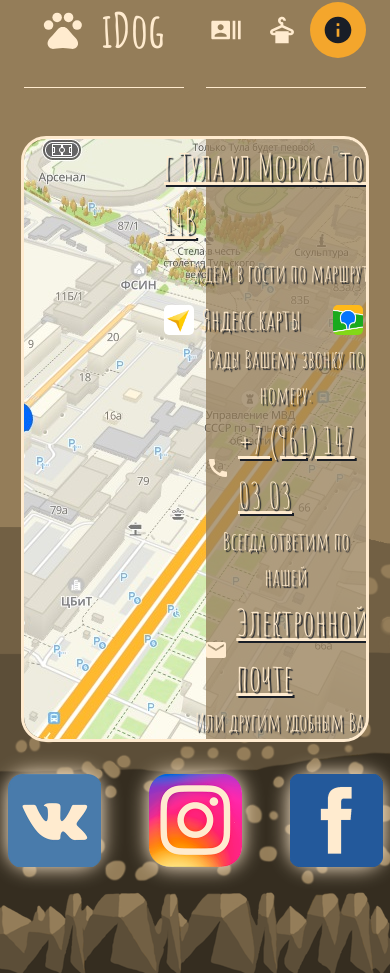
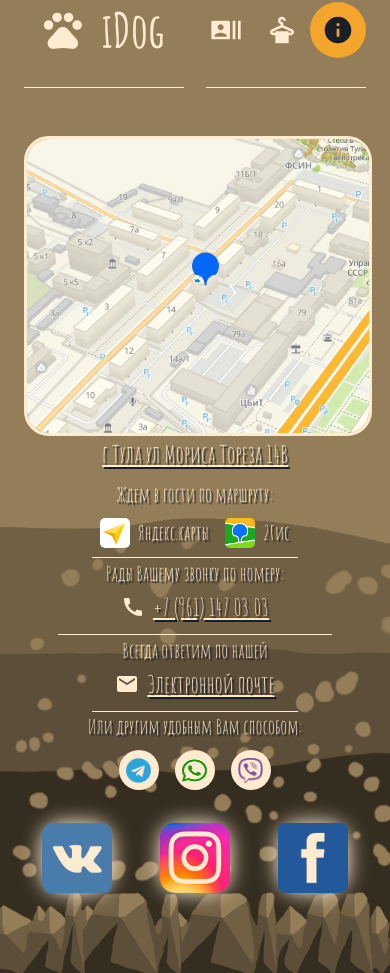
Before and after one commit to RojkovYury/idog, a Next.js app: page / in a window 390 px wide. Shown: the part 3596-4569 px from the top of the page. Built offline with nearby package versions, Linux system fonts and the light colour scheme.

Commit message:
mobile contacts

```diff
--- a/src/app/components/contacts-main.tsx
+++ b/src/app/components/contacts-main.tsx
@@ -1,5 +1,11 @@
 import { Box } from "@mui/material";
+import { clr } from "../colors";
 import Map from "./contacts-main/map";
+import MapMobile from "./contacts-main/map-mobile";
+import ContactsNavigator from "./contacts-main/contacts-navigator";
+import ContactsPhone from './contacts-main/contacts-phone';
+import ContactsModal from "./contacts-main/contacts-modal";
+import ContactsMessenger from "./contacts-main/contacts-messenger";
 import ContactsSocial from './contacts-main/contacts-social';
 
 export default function ContactsMain() {
@@ -13,7 +19,47 @@
         mx: 1,
       }}
     >
-      <Map />
+      <Box
+        sx={{
+          width: '100%',
+          height: '600px',
+          mx: 1,
+          display: ['none', 'flex', 'flex', 'flex'],
+        }}
+      >
+        <Map />
+      </Box>
+
+      <Box
+        sx={{
+          width: '100%',
+          height: '300px',
+          display: ['flex', 'none', 'none', 'none'],
+          flexDirection: 'column'
+        }}
+      >
+        <MapMobile />
+      </Box>
+
+      <Box
+        sx={{
+          width: '100%',
+          height: '355px',
+          display: ['flex', 'none', 'none', 'none'],
+          flexDirection: 'column',
+          justifyContent: 'space-around',
+          alignItems: 'center',
+        }}
+      >
+        <ContactsNavigator />
+        <Box sx={{ height: '1px', backgroundColor: clr.light, width: '60%', mt: 1 }} />
+        <ContactsPhone />
+        <Box sx={{ height: '1px', backgroundColor: clr.light, width: '80%', mt: 1 }} />
+        <ContactsModal />
+        <Box sx={{ height: '1px', backgroundColor: clr.light, width: '60%', mt: 1 }} />
+        <ContactsMessenger />
+      </Box>
+
       <ContactsSocial />
     </Box>
   )
--- a/src/app/components/contacts-main/contacts-messenger.tsx
+++ b/src/app/components/contacts-main/contacts-messenger.tsx
@@ -13,9 +13,9 @@
 }
 
 const iconButtonBoxStyle = {
-  width: '50px',
-  height: '50px',
-  backgroundSize: '40px 40px',
+  width: ['30px', '35px', '50px', '50px'],
+  height: ['30px', '35px', '50px', '50px'],
+  backgroundSize: ['25px 25px', '25px 25px', '40px 40px', '40px 40px'],
   backgroundRepeat: 'no-repeat',
   backgroundPosition: 'center',
 }
@@ -25,7 +25,16 @@
     <>
       <Box sx={{ display: 'flex', flexDirection: 'column'  }}>
 
-        <Typography sx={{ color: clr.light, textShadow: `2px 2px 1px ${clr.dark}`, fontSize: '24px', mb: 1, textAlign: 'center', cursor: 'default' }}>
+        <Typography
+          sx={{
+            color: clr.light,
+            textShadow: `2px 2px 1px ${clr.dark}`,
+            fontSize: ['20px', '20px', '24px', '24px'],
+            mb: 1,
+            textAlign: 'center',
+            cursor: 'default'
+          }}
+        >
           Или другим удобным Вам способом:
         </Typography>
 
--- a/src/app/components/contacts-main/contacts-modal.tsx
+++ b/src/app/components/contacts-main/contacts-modal.tsx
@@ -12,7 +12,15 @@
     <>
       <Box sx={{ display: 'flex', flexDirection: 'column'  }}>
 
-        <Typography sx={{ color: clr.light, textShadow: `2px 2px 1px ${clr.dark}`, fontSize: '24px', textAlign: 'center', cursor: 'default' }}>
+        <Typography
+          sx={{
+            color: clr.light,
+            textShadow: `2px 2px 1px ${clr.dark}`,
+            fontSize: ['20px', '20px', '24px', '24px'],
+            textAlign: 'center',
+            cursor: 'default'
+          }}
+        >
           Всегда ответим по нашей
         </Typography>
 
@@ -36,7 +44,7 @@
           }}
         >
           <EmailIcon sx={{ fontSize: ['24px', '24px', '38px', '38px'], mr: 1 }}/>
-          <Typography>Электронной почте</Typography>
+          <Typography sx={{ fontSize: ['24px', '24px', '38px', '38px'] }}>Электронной почте</Typography>
         </Box>
 
       </Box>
--- a/src/app/components/contacts-main/contacts-navigator.tsx
+++ b/src/app/components/contacts-main/contacts-navigator.tsx
@@ -1,6 +1,5 @@
 import Link from 'next/link';
 import { Box, Typography } from "@mui/material";
-import PetsIcon from '@mui/icons-material/Pets';
 import { clr } from "../../colors";
 
 const linkStyle = {
@@ -27,19 +26,29 @@
 export default function ContactsNavigator() {
   return(
     <Box sx={{ display: 'flex', flexDirection: 'column' }}>
+
       <Typography
         sx={{
+          textAlign: 'center',
           color: clr.light,
           textDecoration: 'underline',
           textShadow: `2px 2px 1px ${clr.dark}`,
           cursor: 'default',
-          fontSize: '36px',
+          fontSize: ['24px', '24px', '36px', '36px'],
         }}
       >
         г Тула ул Мориса Тореза 14В
       </Typography>
 
-      <Typography sx={{ color: clr.light, textShadow: `2px 2px 1px ${clr.dark}`, fontSize: '24px', mt: 1, textAlign: 'center'  }}>
+      <Typography
+        sx={{
+          color: clr.light,
+          textShadow: `2px 2px 1px ${clr.dark}`,
+          fontSize: ['20px', '20px', '24px', '24px'],
+          mt: 1,
+          textAlign: 'center',
+        }}
+      >
         Ждем в гости по маршруту:
       </Typography>
 
@@ -52,12 +61,12 @@
           sx={linkStyle}
         >
           <Box sx={{ background: `url('/images/contacts/static/ya.jpg')`, ...logoStyle }} />
-          <Typography sx={{ textShadow: `2px 2px 1px ${clr.dark}`, fontSize: '28px' }}>
+          <Typography sx={{ textShadow: `2px 2px 1px ${clr.dark}`, fontSize: ['20px', '20px', '28px', '28px'] }}>
             Яндекс.карты
           </Typography>
         </Box>
 
-        <Box sx={{ display: 'flex', justifyContent: 'center', ml: 4 }}>
+        <Box sx={{ display: 'flex', justifyContent: 'center', ml: [2, 2, 4, 4] }}>
 
           <Box
             component={Link}
@@ -66,7 +75,7 @@
             sx={linkStyle}
           >
             <Box sx={{ background: `url('/images/contacts/static/2gis.jpg')`, ...logoStyle }} />
-            <Typography sx={{ textShadow: `2px 2px 1px ${clr.dark}`, fontSize: '28px' }}>
+            <Typography sx={{ textShadow: `2px 2px 1px ${clr.dark}`, fontSize: ['20px', '20px', '28px', '28px'] }}>
               2Гис
             </Typography>
           </Box>
--- a/src/app/components/contacts-main/contacts-paper.tsx
+++ b/src/app/components/contacts-main/contacts-paper.tsx
@@ -11,12 +11,13 @@
       <Box
         sx={{
           position: 'absolute',
-          width: ['160px', '200px', '320px', '420px'],
-          minWidth: ['160px', '200px', '320px', '420px'],
+          width: ['200px', '200px', '320px', '420px'],
+          minWidth: ['200px', '200px', '320px', '420px'],
           height: '100%',
           right: 0,
           backgroundColor: clr.ground,
           zIndex: 9,
+          display: 'flex',
           opacity: 0.75,
         }}
       />
@@ -24,8 +25,8 @@
       <Box
         sx={{
           position: 'absolute',
-          width: ['160px', '200px', '320px', '420px'],
-          minWidth: ['160px', '200px', '320px', '420px'],
+          width: ['200px', '200px', '320px', '420px'],
+          minWidth: ['200px', '200px', '320px', '420px'],
           height: '100%',
           right: 0,
           zIndex: 10,
--- a/src/app/components/contacts-main/contacts-phone.tsx
+++ b/src/app/components/contacts-main/contacts-phone.tsx
@@ -8,7 +8,15 @@
   return(
     <Box sx={{ display: 'flex', flexDirection: 'column' }}>
 
-      <Typography sx={{ color: clr.light, textShadow: `2px 2px 1px ${clr.dark}`, fontSize: '24px',  textAlign: 'center', cursor: 'default' }}>
+      <Typography
+        sx={{
+          color: clr.light,
+          textShadow: `2px 2px 1px ${clr.dark}`,
+          fontSize: ['20px', '20px', '24px', '24px'],
+          textAlign: 'center',
+          cursor: 'default'
+        }}
+      >
         Рады Вашему звонку по номеру:
       </Typography>
 
@@ -31,7 +39,7 @@
         }}
       >
         <CallIcon sx={{ fontSize: ['24px', '24px', '38px', '38px'], mr: 1 }} />
-        <Typography> +7 (961) 147 03 03</Typography>
+        <Typography sx={{ fontSize: ['24px', '24px', '38px', '38px'] }}> +7 (961) 147 03 03</Typography>
       </Box>
     </Box>
   )
--- a/src/app/components/contacts-main/contacts-social.tsx
+++ b/src/app/components/contacts-main/contacts-social.tsx
@@ -4,8 +4,8 @@
 import { clr } from "../../colors";
 
 const socialBoxStyle = {
-  width: '93px',
-  height: '93px',
+  width: ['70px', '93px', '93px', '93px'],
+  height: ['70px', '93px', '93px', '93px'],
   borderRadius: '22px',
   backgroundColor: clr.light,
   boxShadow: `0px 0px 20px 1px ${clr.light}`,
@@ -18,9 +18,10 @@
 
 export default function ContactsSocial() {
   return (
+    <>
       <Box
         sx={{
-        display: 'flex',
+          display: ['none', 'flex', 'flex', 'flex'],
           flexDirection: 'row',
           width: '100%',
           justifyContent: 'center',
@@ -54,5 +55,44 @@
           <Image src="/images/contacts/static/fb.png" alt="Facebook" width={93} height={93} />
         </Box>
       </Box>
+
+      <Box
+        sx={{
+          display: ['flex', 'none', 'none', 'none'],
+          flexDirection: 'row',
+          width: '100%',
+          justifyContent: 'center',
+          gap: 6,
+          mt: 4,
+          mb: 8, // для boxShadow
+        }}
+      >
+
+        <Box
+          component={Link}
+          href="https://vk.com/idogtula"
+          sx={socialBoxStyle}
+        >
+          <Image src="/images/contacts/static/vk.png" alt="VK" width={70} height={70} />
+        </Box>
+
+        <Box
+          component={Link}
+          href="https://instagram.com/tulacenter_idog"
+          sx={socialBoxStyle}
+        >
+          <Image src="/images/contacts/static/inst.png" alt="Instagramm" width={70} height={70} />
+        </Box>
+
+        <Box
+          component={Link}
+          href="https://www.facebook.com/iDogtula"
+          sx={socialBoxStyle}
+        >
+          <Image src="/images/contacts/static/fb.png" alt="Facebook" width={70} height={70} />
+        </Box>
+      </Box>
+    </>
+
   )
 }
--- /dev/null
+++ b/src/app/components/contacts-main/map-mobile.tsx
@@ -0,0 +1,41 @@
+import Image from 'next/image';
+import { Box } from "@mui/material";
+import { clr } from "../../colors";
+
+export default function MapMobile() {
+  return (
+    <>
+      <Box
+        sx={{
+          position: 'relative',
+          zIndex: 2,
+          overflow: 'hidden',
+          width: '100%',
+          height: '100%',
+          border: `3px solid ${clr.light}`,
+          borderRadius: '25px',
+          display: 'flex',
+          justifyContent: 'center',
+          alignItems: 'center',
+        }}
+      >
+        <Box
+          sx={{
+            position: 'absolute',
+            transform: `matrix(0.75, 0, 0, 0.75, 0, 70)`,
+            backfaceVisibility: 'hidden',
+            width: '2442px',
+            height: '1074px',
+          }}
+        >
+          <Image
+            src="/images/contacts/map.jpg"
+            alt="map"
+            width={2442}
+            height={1075}
+          />
+        </Box>
+      </Box>
+    </>
+  )
+}
--- a/src/app/components/contacts-main/map.tsx
+++ b/src/app/components/contacts-main/map.tsx
@@ -52,9 +52,8 @@
           zIndex: 2,
           overflow: 'hidden',
           width: '100%',
-          height: '600px',
+          height: '100%',
           border: `3px solid ${clr.light}`,
-          mx: 1,
           borderRadius: '25px',
           display: 'flex',
           justifyContent: 'center',
@@ -62,7 +61,16 @@
         }}
       >
 
-        <ContactsPaper />
+        <Box
+          sx={{
+            display: ['none', 'flex', 'flex', 'flex' ],
+            position: 'absolute',
+            right: 0,
+            height: '100%'
+            }}
+          >
+          <ContactsPaper />
+        </Box>
 
         <Box
           sx={{
```
Lines whose indentation alone changed are shown as unchanged.
